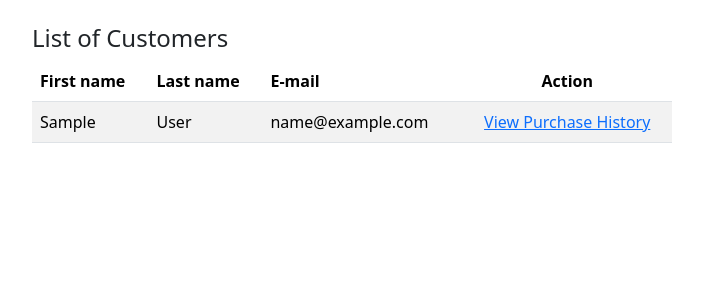
After one commit to andersantos93/grocery-store, a Django app: template store/templates/customer_list.html in a window 1280 px wide. The commit adds this page. Shown: the top 300 px of the page, without its empty margins (288-991 px from the left). Run offline with Django 3.2, Linux system fonts and the light colour scheme; the template is opened without the code that fills it: most values are stand-ins (such as "Sample title", 1, 10 or a date in 2020).

Commit message:
add customer list view

```diff
--- /dev/null
+++ b/store/templates/customer_list.html
@@ -0,0 +1,35 @@
+{% extends "master.html" %}
+
+{% block title %}
+  Customers
+{% endblock %}
+
+{% block content %}
+<div class="d-flex justify-content-center g-2 mt-4">
+  <div class="col-6">
+    <h4>List of Customers</h4>
+    <table class="table table-striped ">
+      <thead>
+        <tr>
+          <th scope="col">First name</th>
+          <th scope="col">Last name</th>
+          <th scope="col">E-mail</th>
+          <th scope="col" class="text-center">Action</th>
+        </tr>
+      </thead>
+      <tbody>
+        {% for customer in customer_list %}
+          <tr>
+            <td>{{ customer.first_name }}</td>
+            <td>{{ customer.last_name }}</td>
+            <td>{{ customer.email }}</td>
+            <td class="text-center">
+              <a href="{% url "customer-purchase-history" customer.id %}">View Purchase History</a>
+            </td>
+          </tr>
+        {% endfor %}
+      </tbody>
+    </table>
+  </div>
+</div>
+{% endblock %}
--- a/store/templates/product_list.html
+++ b/store/templates/product_list.html
@@ -19,7 +19,7 @@
       </thead>
       <tbody>
         {% for product in product_list %}
-          <tr class="">
+          <tr>
             <td>{{ product.id }}</td>
             <td>{{ product.name }}</td>
             <td>{{ product.price }}</td>
--- a/store/urls.py
+++ b/store/urls.py
@@ -10,4 +10,6 @@ urlpatterns = [
     path('product/update/<int:pk>/', views.ProductUpdateView, name='product-update'),
     path('basket/', views.BasketView, name='customer-basket'),
     path('purchase-history/', views.PurchaseHistoryView.as_view(), name='customer-purchase-history'),
+    path('purchase-history/<int:pk>', views.PurchaseHistoryView.as_view(), name='customer-purchase-history'),
+    path('customer/list/', views.CustomerListView.as_view(), name='customer-list'),
 ]
```
Also changed, not shown: store/views.py (+15 -0 lines), db.sqlite3, store/models.py (line endings or trailing spaces).
